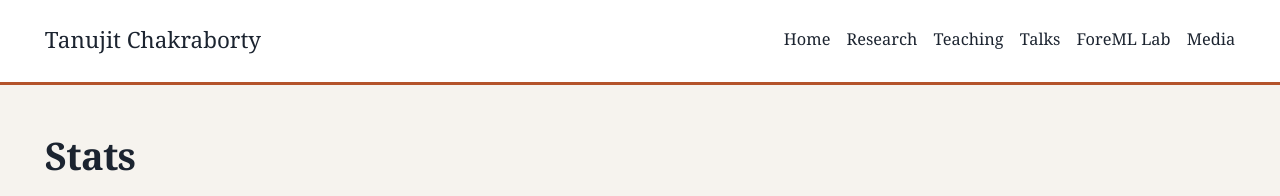
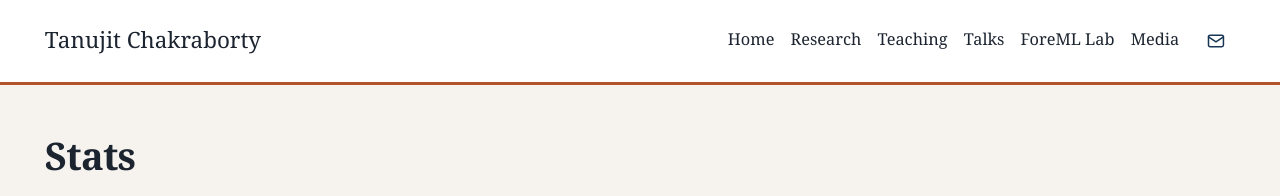
Before and after one commit to ctanujit/ctanujit.github.io, a Jekyll site: the page built from stats/index.md, in a window 1280 px wide. Shown: the top 196 px of the page. Built offline with Jekyll 4.4.1, drawn with Linux system fonts in a browser that asks for light colours; some web fonts are replaced.

Commit message:
Refactor header HTML structure

```diff
--- a/_includes/header.html
+++ b/_includes/header.html
@@ -51,8 +51,7 @@
         </li>
         {% endfor %}
 
-
-        {% if page.url == "/" and site.data.contact and site.data.contact.enabled != false %}
+        {% if site.data.contact and site.data.contact.enabled != false %}
         <li class="contact-nav-item">
 
           <button
@@ -78,7 +77,7 @@
     </nav>
 
 
-    {% if page.url == "/" and site.data.contact and site.data.contact.enabled != false %}
+    {% if site.data.contact and site.data.contact.enabled != false %}
     <aside
       class="contact-panel"
       id="contact-panel"
```
